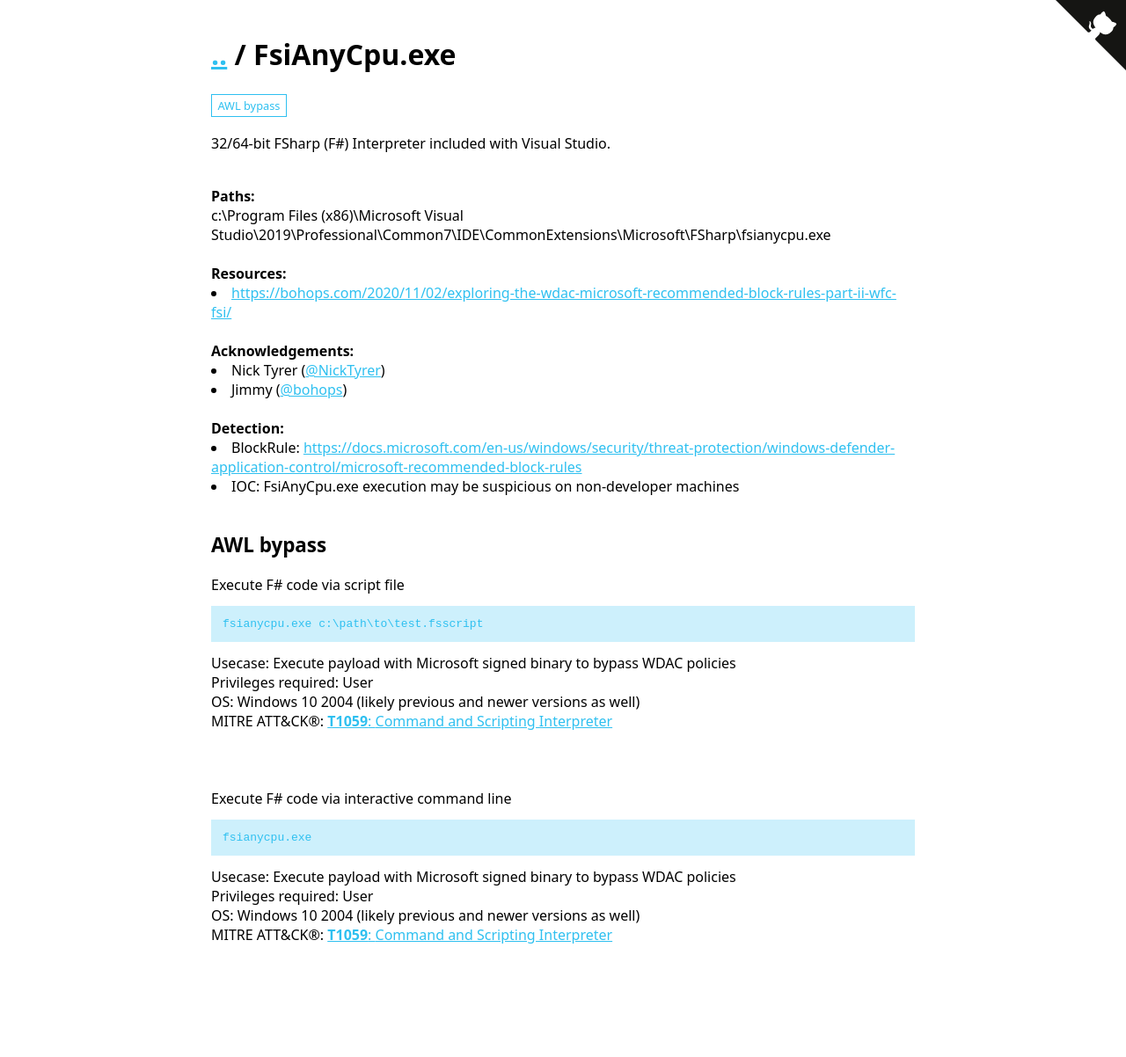
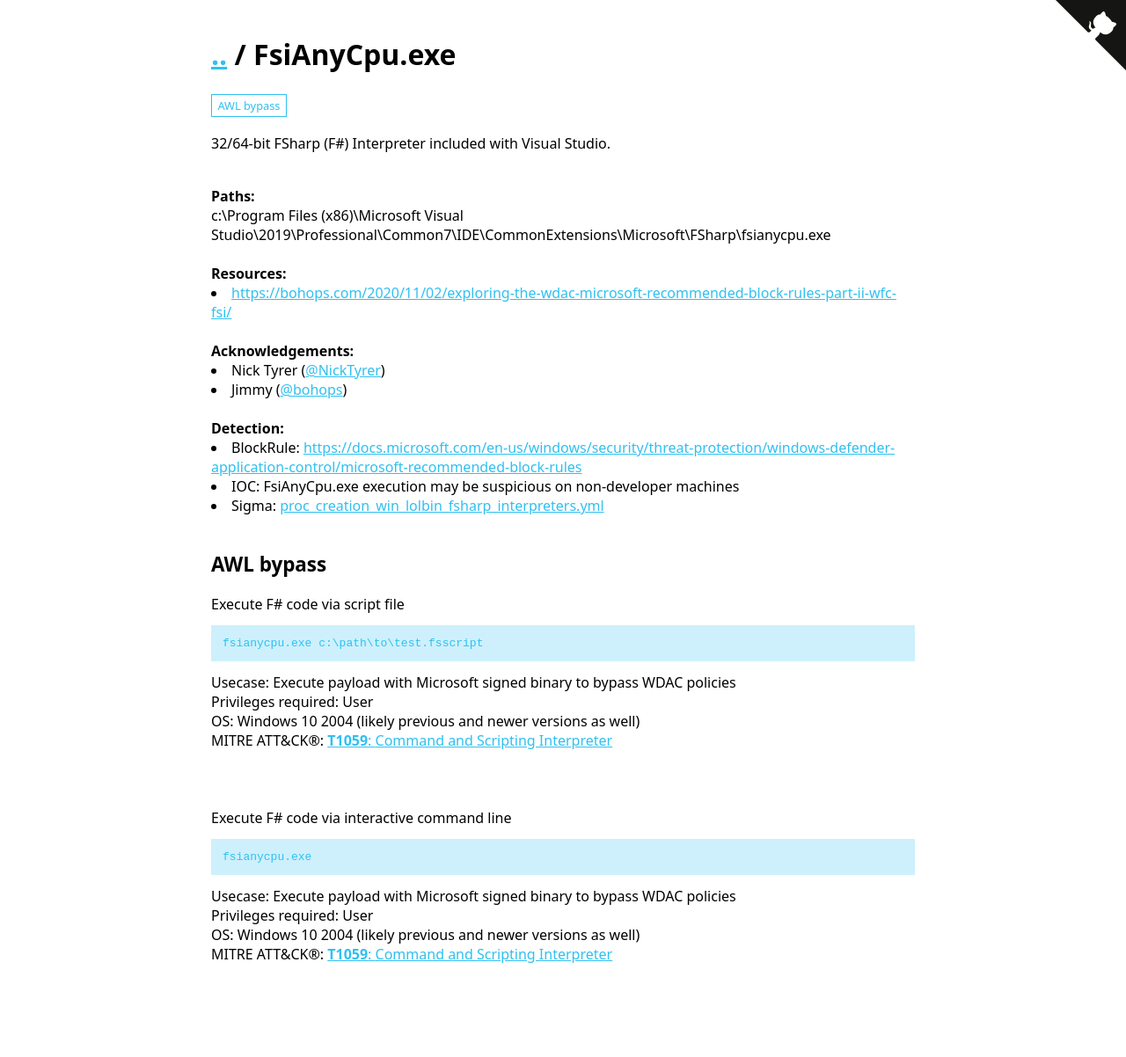
Before and after one commit to LOLBAS-Project/LOLBAS-Project.github.io, a Jekyll site: the page built from _lolbas/OtherMSBinaries/FsiAnyCpu.md, in a window 1280 px wide. Shown: the whole page at 88% size. Built offline with Jekyll 4.4.1, drawn with Linux system fonts in a browser that asks for light colours; before the commit the page ends 1180 px from its top, so only the background shows below that; part of the change alters nothing that is shown.

Commit message:
Applying update LOLBAS-Project/LOLBAS@1833ddd3912f69d1da4d85b59ee670d4eef9e8e8

```diff
--- a/_lolbas/OtherMSBinaries/FsiAnyCpu.md
+++ b/_lolbas/OtherMSBinaries/FsiAnyCpu.md
@@ -25,6 +25,7 @@ Code_Sample:
 Detection:
   - BlockRule: https://docs.microsoft.com/en-us/windows/security/threat-protection/windows-defender-application-control/microsoft-recommended-block-rules
   - IOC: FsiAnyCpu.exe execution may be suspicious on non-developer machines
+  - Sigma: https://github.com/SigmaHQ/sigma/blob/6b34764215b0e97e32cbc4c6325fc933d2695c3a/rules/windows/process_creation/proc_creation_win_lolbin_fsharp_interpreters.yml
 Resources:
   - Link: https://bohops.com/2020/11/02/exploring-the-wdac-microsoft-recommended-block-rules-part-ii-wfc-fsi/
 Acknowledgement:
```
